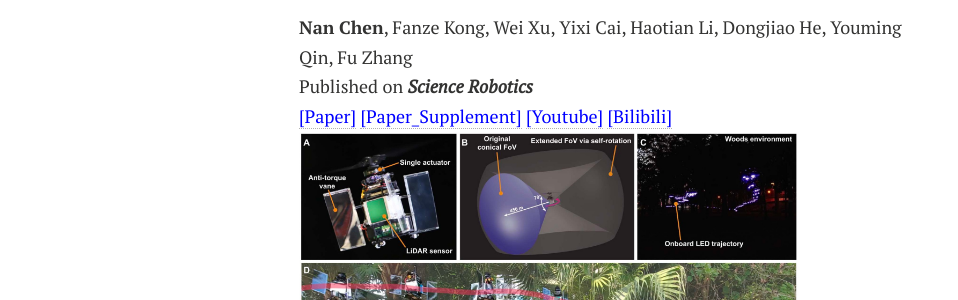
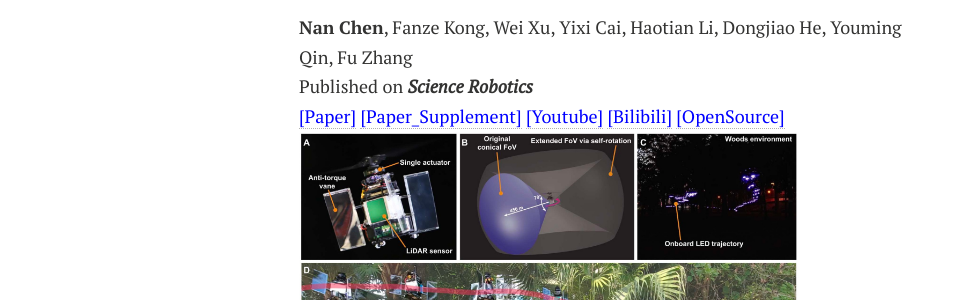
Before and after one commit to lawrence-cn/lawrence-cn.github.io, a Jekyll site: the page built from publications.md, in a window 1280 px wide and 900 px high. Shown: the part 216-516 px from the top of the window, without its empty margins (21-979 px from the left). Built offline with Jekyll 4.4.1, drawn with Linux system fonts in a browser that asks for light colours; nearby versions of some CDN libraries; comment, search, counter and statistics services are not loaded; a style sheet for code colours, icons or effects is not loaded.

Commit message:
add pulsar github

```diff
--- a/publications.md
+++ b/publications.md
@@ -14,6 +14,7 @@ title: Publications
 <!-- [<font color=blue>[Paper]</font>](https://mars.hku.hk/papers/scirobotics.ade4538_.pdf) -->
 [<font color=blue>[Youtube]</font>](https://www.youtube.com/watch?v=lrEJnJrRJsQ)
 [<font color=blue>[Bilibili]</font>](https://www.bilibili.com/video/BV1Ro4y1i7mE)
+[<font color=blue>[OpenSource]</font>](https://github.com/hku-mars/PULSAR)
 <!-- <img src="/images/PULSAR1.jpeg" class="floatpic" width="3421" height="1763">
 <img src="/images/PULSAR1.jpeg" class="auto-size"> -->
 <br><img src="/images/PULSAR1.jpeg" width="500">
```
